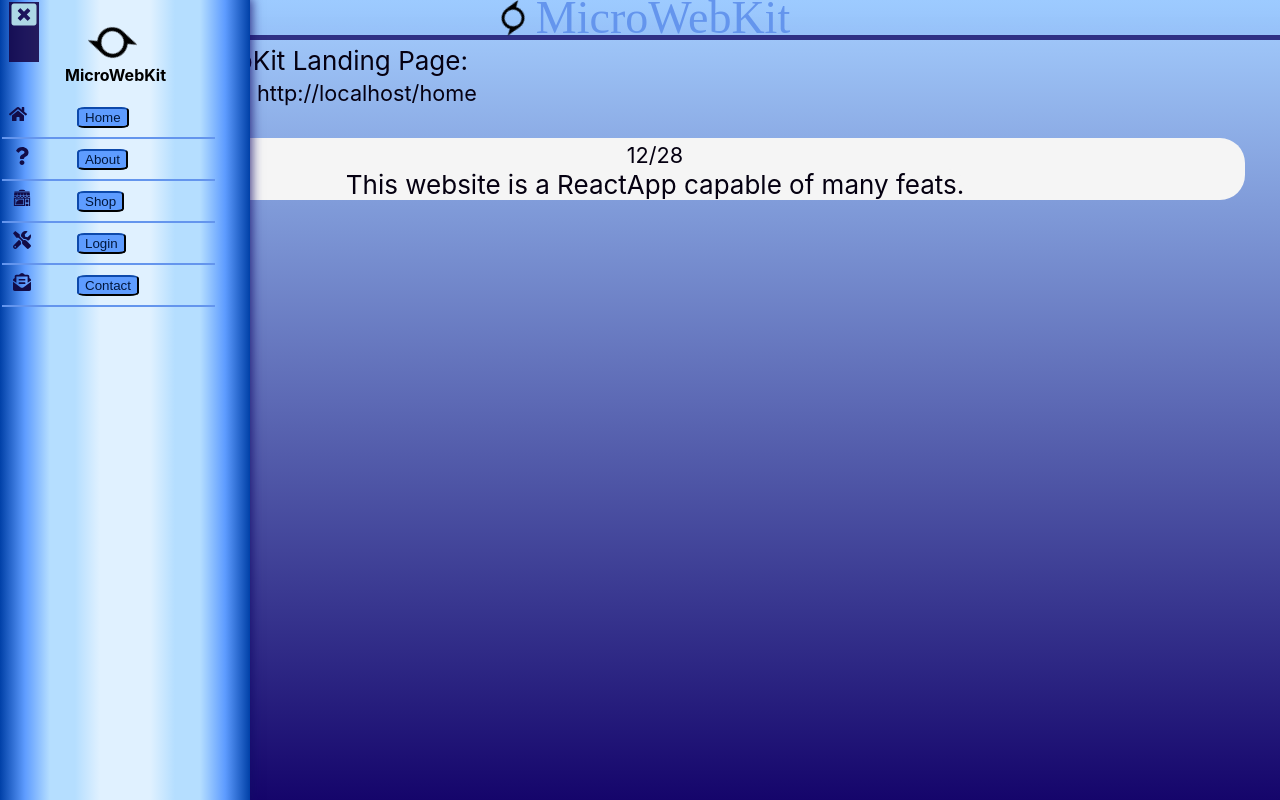
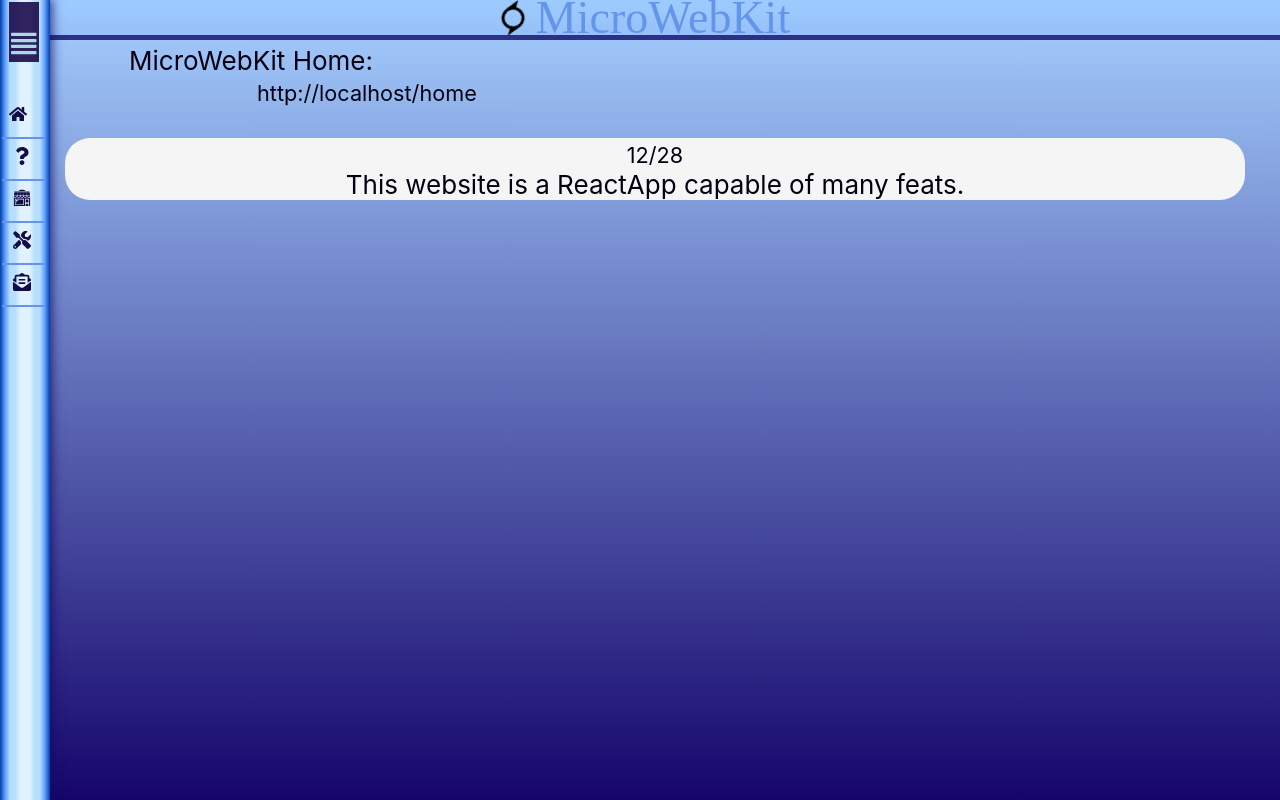
Before and after one commit to JasonHoku/MicroWebKit, a React (Create React App) app: page /home in a window 1280 px wide. Both pictures are taken after a click on the icon 24 px from the left and 14 px from the top of the page. Built offline with nearby package versions, Linux system fonts and the light colour scheme.

Commit message:
UI 2.1 MicroWebKit

```diff
--- a/public/index.html
+++ b/public/index.html
@@ -24,7 +24,7 @@
       work correctly both with client-side routing and a non-root public URL.
       Learn how to configure a non-root public URL by running `npm run build`.
     -->
-    <title>React App</title>
+    <title>MicroWebKit Web App Development</title>
   </head>
   <body>
     <noscript>You need to enable JavaScript to run this app.</noscript>
--- a/src/Pages/home.js
+++ b/src/Pages/home.js
@@ -18,7 +18,7 @@ function Home() {
           position: "relative",
         }}
       >
-        MicroWebKit Landing Page: <br />
+        MicroWebKit Home: <br />
         <small
           style={{
             left: window.innerWidth * 0.1,
--- a/src/Pages/login.js
+++ b/src/Pages/login.js
@@ -18,13 +18,15 @@ function Home() {
           left: window.innerWidth * 0.05,
         }}
       >
-        MicroWebKit Landing Page: <br />
+        MicroWebKit Login: <br />
         <small
           style={{
             left: window.innerWidth * 0.1,
             position: "relative",
           }}
-        > {String(window.location.href)}</small>
+        >
+          {String(window.location.href)}
+        </small>
         <br />
         <br />
       </span>
--- a/src/UI/AppSidebar.js
+++ b/src/UI/AppSidebar.js
@@ -15,10 +15,11 @@ export default class AppSidebar extends React.Component {
   constructor(props) {
     super(props);
     this.state = {
-      sideBarVar: "1",
+      sideBarVar: 1,
     };
   }
   openSidebar() {
+    if (this.state.sideBarVar === 1) {
       document.getElementById("sideIcons").hidden = false;
       document.getElementById("sideIcons2").hidden = false;
       document.getElementById("sideIcons3").hidden = false;
@@ -38,8 +39,11 @@ export default class AppSidebar extends React.Component {
         sideBarVar.className = "appSidebar active";
       }
     }
+    this.setState({ sideBarVar: 2 });
+  }
 
   closeSidebar() {
+    if (this.state.sideBarVar === 2) {
       document.getElementById("sideIcons").hidden = true;
       document.getElementById("sideIcons2").hidden = true;
       document.getElementById("sideIcons3").hidden = true;
@@ -53,6 +57,8 @@ export default class AppSidebar extends React.Component {
 
       document.getElementById("SliderCloseIcon").hidden = true;
       document.getElementById("SliderOpenIcon").hidden = false;
+    }
+    this.setState({ sideBarVar: 1 });
   }
   toggleSidebar() {
     if (this.state.sideBarVar === 1) {
@@ -110,6 +116,7 @@ export default class AppSidebar extends React.Component {
               size="85%"
               color="lightblue"
               onClick={() => this.toggleSidebar()}
+              onMouseOver={() => this.openSidebar()}
               onMouseDown={() => this.toggleSidebar()}
               alt="More"
             />{" "}
@@ -119,6 +126,7 @@ export default class AppSidebar extends React.Component {
               size="85%"
               color="lightblue"
               onClick={() => this.toggleSidebar()}
+              onMouseOver={() => this.openSidebar()}
               onMouseDown={() => this.toggleSidebar()}
               alt="More"
             />
@@ -136,6 +144,7 @@ export default class AppSidebar extends React.Component {
               size="auto"
               color="lightblue"
               onClick={() => this.toggleSidebar()}
+              onMouseOver={() => this.openSidebar()}
               onMouseDown={() => this.toggleSidebar()}
               alt="More"
             />
@@ -152,7 +161,6 @@ export default class AppSidebar extends React.Component {
           onClick={() => this.toggleSidebar()}
           onMouseOver={() => this.openSidebar()}
           onMouseDown={() => this.openSidebar()}
-          onMouseLeave={() => this.closeSidebar()}
         >
           {
             // Sidebar Header Section
@@ -222,15 +230,7 @@ export default class AppSidebar extends React.Component {
               className="horSep"
             >
 
-              <a
-                onMouseOver={() =>
-                  (document.getElementById("sideIcons").hidden = false)
-                }
-                onMouseLeave={() =>
-                  (document.getElementById("sideIcons").hidden = true)
-                }
-                href="/home"
-              >
+              <a href="/home">
                 <span
                   id="sideIcons"
                   hidden={true}
@@ -256,15 +256,7 @@ export default class AppSidebar extends React.Component {
               }}
               className="horSep"
             >
-              <a
-                onMouseOver={() =>
-                  (document.getElementById("sideIcons2").hidden = false)
-                }
-                onMouseLeave={() =>
-                  (document.getElementById("sideIcons2").hidden = true)
-                }
-                href="/about"
-              >
+              <a href="/about">
                 <span
                   id="sideIcons2"
                   hidden={true}
@@ -290,15 +282,7 @@ export default class AppSidebar extends React.Component {
               className="horSep"
             >
               <div>
-                <a
-                  onMouseOver={() =>
-                    (document.getElementById("sideIcons3").hidden = false)
-                  }
-                  onMouseLeave={() =>
-                    (document.getElementById("sideIcons3").hidden = true)
-                  }
-                  href="/shop"
-                >
+                <a href="/shop">
                   <span
                     id="sideIcons3"
                     hidden={true}
@@ -325,15 +309,7 @@ export default class AppSidebar extends React.Component {
               className="horSep"
             >
               <div>
-                <a
-                  onMouseOver={() =>
-                    (document.getElementById("sideIcons4").hidden = false)
-                  }
-                  onMouseLeave={() =>
-                    (document.getElementById("sideIcons4").hidden = true)
-                  }
-                  href="/login"
-                >
+                <a href="/login">
                   <span
                     id="sideIcons4"
                     hidden={true}
@@ -360,15 +336,7 @@ export default class AppSidebar extends React.Component {
               className="horSep"
             >
               <div>
-                <a
-                  onMouseOver={() =>
-                    (document.getElementById("sideIcons5").hidden = false)
-                  }
-                  onMouseLeave={() =>
-                    (document.getElementById("sideIcons5").hidden = true)
-                  }
-                  href="/contact"
-                >
+                <a href="/contact">
                   <span
                     id="sideIcons5"
                     hidden={true}
```
Also changed, not shown: 1 other file (tests, documents, lock files or other folders). Lines whose indentation alone changed are shown as unchanged.
